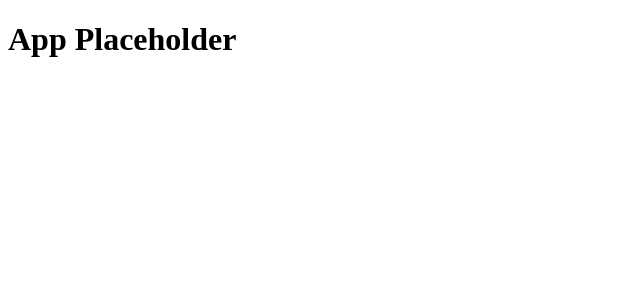
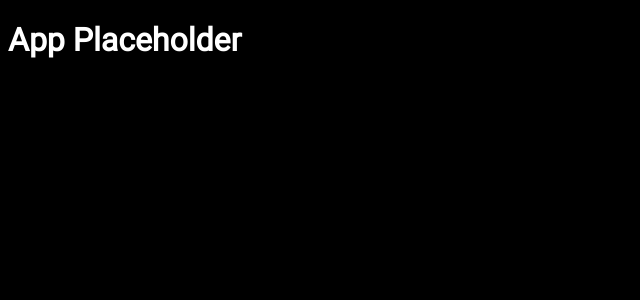
Before and after one commit to igordonin/challenge-fc, a React (Create React App) app: page / in a window 1280 px wide. Shown: the top 300 px of the page, without its empty margins (0-640 px from the left). Built offline with nearby package versions, Linux system fonts and the light colour scheme.

Commit message:
feat: add roboto font

```diff
--- /dev/null
+++ b/src/index.css
@@ -0,0 +1,10 @@
+@font-face {
+  font-family: "Roboto";
+  src: local("Roboto"), url("./fonts/Roboto-Regular.ttf") format("truetype");
+}
+
+body {
+  background-color: #000;
+  color: #fff;
+  font-family: "Roboto", sans-serif;
+}
--- a/src/index.tsx
+++ b/src/index.tsx
@@ -1,6 +1,8 @@
 import ReactDOM from 'react-dom/client';
 import { BrowserRouter, Route, Routes } from 'react-router-dom';
 import { App } from './app';
+import './index.css';
+import './fonts/Roboto-Regular.ttf';
 
 const root = ReactDOM.createRoot(
   document.getElementById('root') as HTMLElement
@@ -9,7 +11,7 @@ const root = ReactDOM.createRoot(
 root.render(
   <BrowserRouter>
     <Routes>
-      <Route path='/' element={<App />} />
+      <Route path="/" element={<App />} />
     </Routes>
   </BrowserRouter>
 );
```
Also changed, not shown: src/fonts/Roboto-Regular.ttf (added).
